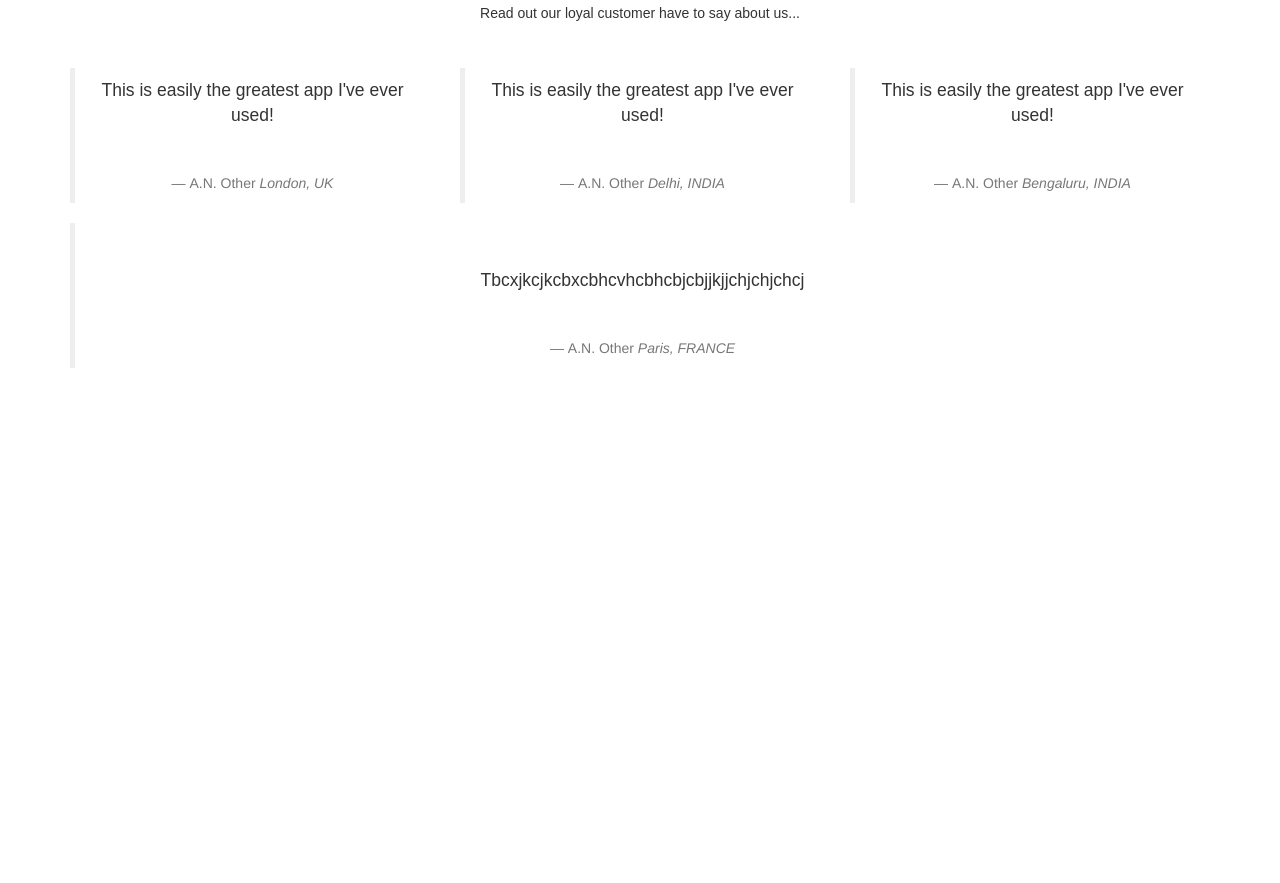
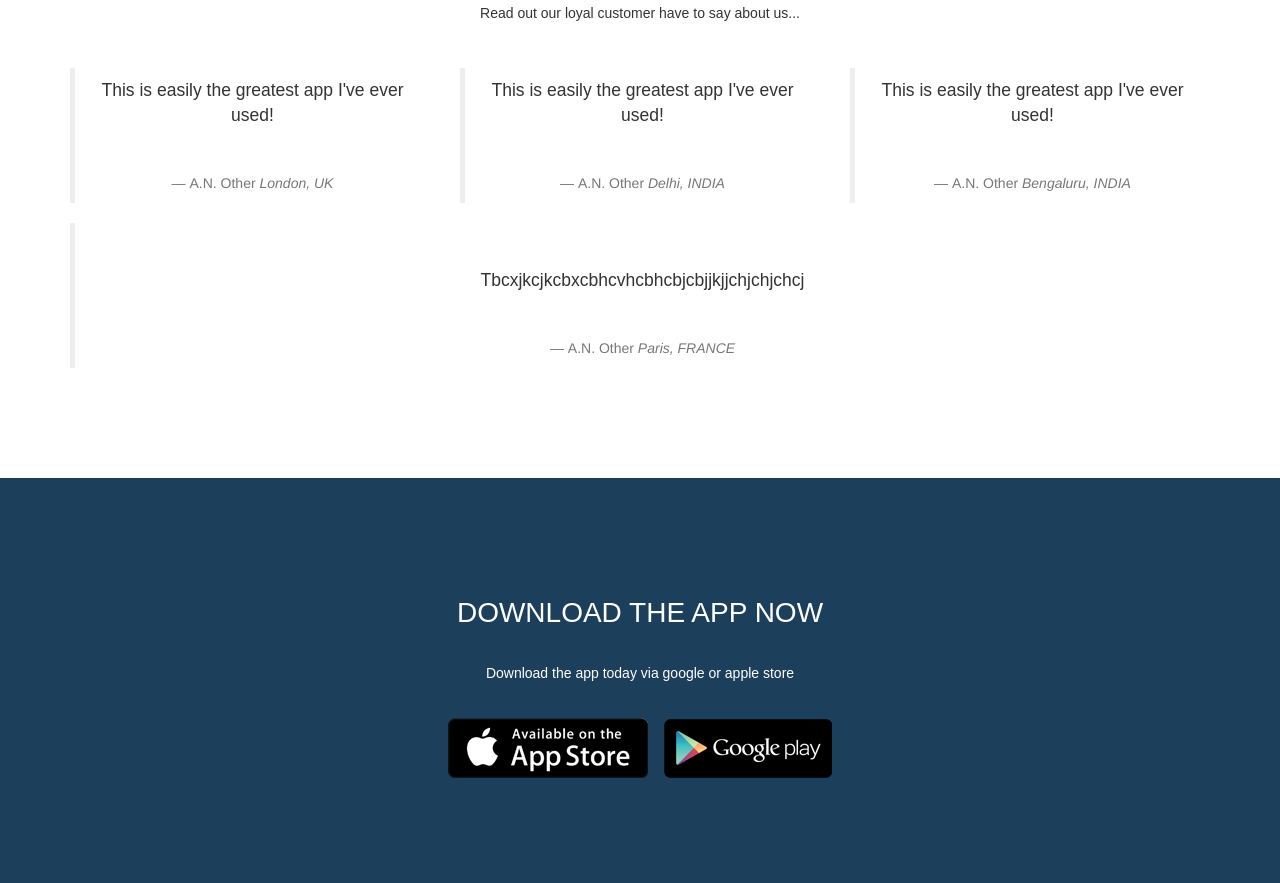
Before and after one commit to sunnykarira/Portfolio, a plain HTML site: page index.html in a window 1280 px wide. Shown: the part 3710-4593 px from the top of the page. Before the commit the page ends 4188 px from the top, so only its background shows below. Drawn offline with nearby package versions, Linux system fonts and the light colour scheme; a web font is replaced by a local one.

Commit message:
Add buy page, styling and images

```diff
--- a/css/style.css
+++ b/css/style.css
@@ -213,3 +213,24 @@ blog.koalite.com/bbg */
 .reviews .line2 p{
 	padding-top: 35px;
 }
+
+/* BUY*/
+
+.buy{
+	background-color: #1c3f5c ;
+	padding: 100px 0px 100px;
+	color:white;
+	text-align: center;
+}
+
+.buy h1{
+	font-size: 2em;
+	padding-bottom: 25px;
+}
+
+.buy button{
+	background: transparent; /* Removes ugly background of the
+	button */
+	border:none; /* Removes border of the buttons */
+	padding-top: 25px;
+}
--- a/index.html
+++ b/index.html
@@ -397,6 +397,40 @@
         </div>
       <!--END REVIEWS-->
 
+      <!-- BUY -->
+
+      <div class="buy">
+        <div class="container">
+
+          <div class="row">
+            <div class="col-lg-12 col-md-12">
+
+                <h1>DOWNLOAD THE APP NOW</h1>
+                <p>Download the app today via google or apple store</p>
+
+            </div>
+
+          </div>
+
+          <div class="row">
+            <div class="col-lg-12 col-md-12">
+
+                <button><a href="http://www.apple.com" target="blank"><img src="img/app-store.png" class="img-responsive" /></button>
+
+                <button><a href="http://play.google.com" target="blank"><img src="img/google-play.png" class="img-responsive" /></button>
+
+
+            </div>
+
+          </div>
+
+        </div>
+
+      </div>
+
+
+      <!-- END BUY -->
+
     <!-- jQuery (necessary for Bootstrap's JavaScript plugins) -->
     <script src="https://ajax.googleapis.com/ajax/libs/jquery/1.11.3/jquery.min.js"></script>
     <!-- Include all compiled plugins (below), or include individual files as needed -->
```
